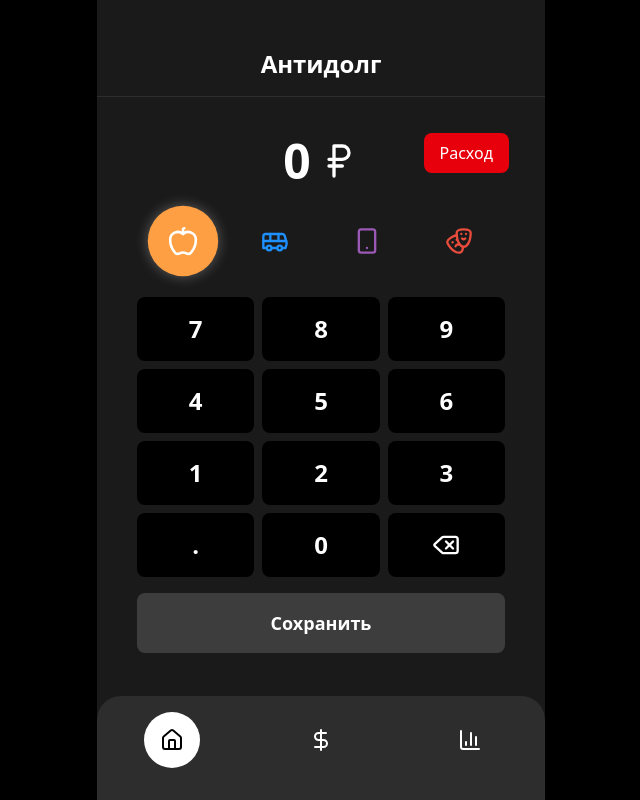
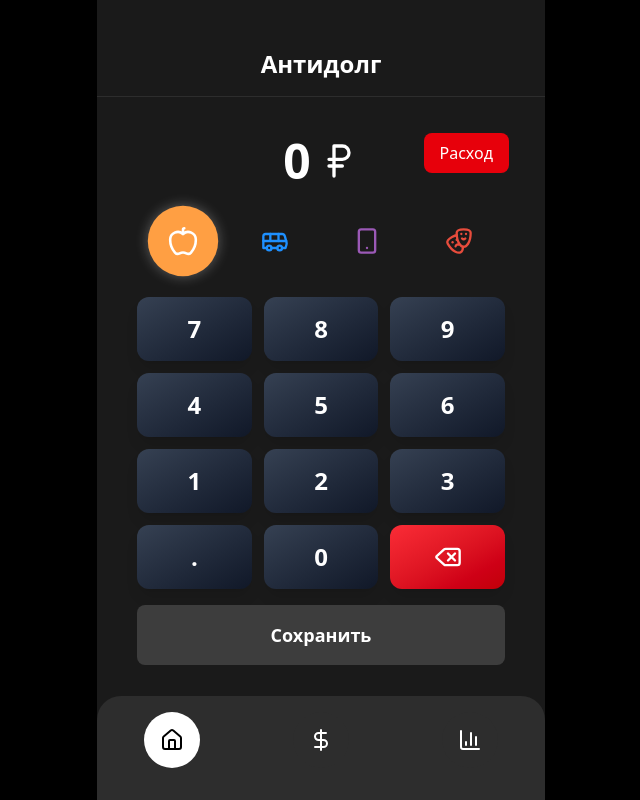
Before and after one commit to ivndya/anti-debt-react, a React (Vite) app in the folder web/: page / in a window 1280 px wide. Shown: the whole page, without its empty margins (319-959 px from the left). Built offline with nearby package versions, Linux system fonts and the light colour scheme.

Commit message:
feat: обновление дизайна нумпада

```diff
--- a/web/src/widgets/number-pad/NumberPad.jsx
+++ b/web/src/widgets/number-pad/NumberPad.jsx
@@ -8,39 +8,44 @@ const rows = [
 
 export const NumberPad = ({ onNumberPress, onDelete }) => {
   return (
-    <div className="flex flex-col gap-2">
+    <div className="flex flex-col gap-3">
       {rows.map((row, i) => (
-        <div key={i} className="flex gap-2">
+        <div key={i} className="flex gap-3">
           {row.map((num) => (
             <button
               key={num}
               onClick={() => onNumberPress(num)}
-              className="flex-1 bg-black h-16 rounded-lg flex items-center justify-center border-none cursor-pointer transition-colors duration-200 hover:bg-gray-900"
+              className="flex-1 h-16 rounded-xl bg-gradient-to-br from-gray-700 to-gray-900 shadow-lg text-white text-2xl font-bold flex items-center justify-center cursor-pointer transition-all duration-200
+                hover:scale-105 hover:from-gray-600 hover:to-gray-800 active:scale-95"
             >
-              <span className="text-white text-2xl font-bold">{num}</span>
+              {num}
             </button>
           ))}
         </div>
       ))}
-      <div className="flex gap-2">
+      <div className="flex gap-3">
         <button
           onClick={() => onNumberPress('.')}
-          className="flex-1 bg-black h-16 rounded-lg flex items-center justify-center border-none cursor-pointer transition-colors duration-200 hover:bg-gray-900"
+          className="flex-1 h-16 rounded-xl bg-gradient-to-br from-gray-700 to-gray-900 shadow-lg text-white text-2xl font-bold flex items-center justify-center cursor-pointer transition-all duration-200
+            hover:scale-105 hover:from-gray-600 hover:to-gray-800 active:scale-95"
         >
-          <span className="text-white text-2xl font-bold">.</span>
+          .
         </button>
 
         <button
           onClick={() => onNumberPress('0')}
-          className="flex-1 bg-black h-16 rounded-lg flex items-center justify-center border-none cursor-pointer transition-colors duration-200 hover:bg-gray-900"
+          className="flex-1 h-16 rounded-xl bg-gradient-to-br from-gray-700 to-gray-900 shadow-lg text-white text-2xl font-bold flex items-center justify-center cursor-pointer transition-all duration-200
+            hover:scale-105 hover:from-gray-600 hover:to-gray-800 active:scale-95"
         >
-          <span className="text-white text-2xl font-bold">0</span>
+          0
         </button>
+
         <button
           onClick={onDelete}
-          className="flex-1 bg-black h-16 rounded-lg flex items-center justify-center border-none cursor-pointer transition-colors duration-200 hover:bg-gray-900"
+          className="flex-1 h-16 rounded-xl bg-gradient-to-br from-red-500 to-red-700 shadow-lg text-white flex items-center justify-center cursor-pointer transition-all duration-200
+            hover:scale-105 active:scale-95"
         >
-          <DeleteIcon size={28} color="white" />
+          <DeleteIcon size={28} />
         </button>
       </div>
     </div>
```
